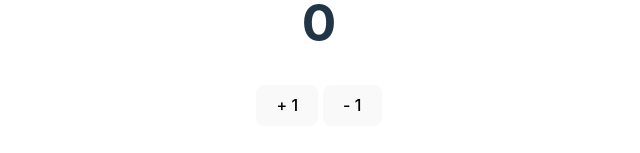
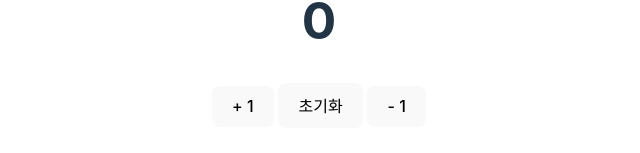
Before and after one commit to developing-jihye/REACT-Counter, a React (Vite) app: page / in a window 1280 px wide. Shown: the part 357-510 px from the top of the page, without its empty margins (321-961 px from the left). Built offline with nearby package versions, Linux system fonts and the light colour scheme.

Commit message:
초기화 버튼 기능 활성화

```diff
--- a/src/App.tsx
+++ b/src/App.tsx
@@ -18,6 +18,15 @@ function App() {
       <button
         onClick={() => {
           console.log("클릭 감지됨");
+          setCount(0);
+        }}
+      >
+        초기화
+      </button>
+      <span> </span>
+      <button
+        onClick={() => {
+          console.log("클릭 감지됨");
           setCount(count - 1);
         }}
       >
```
